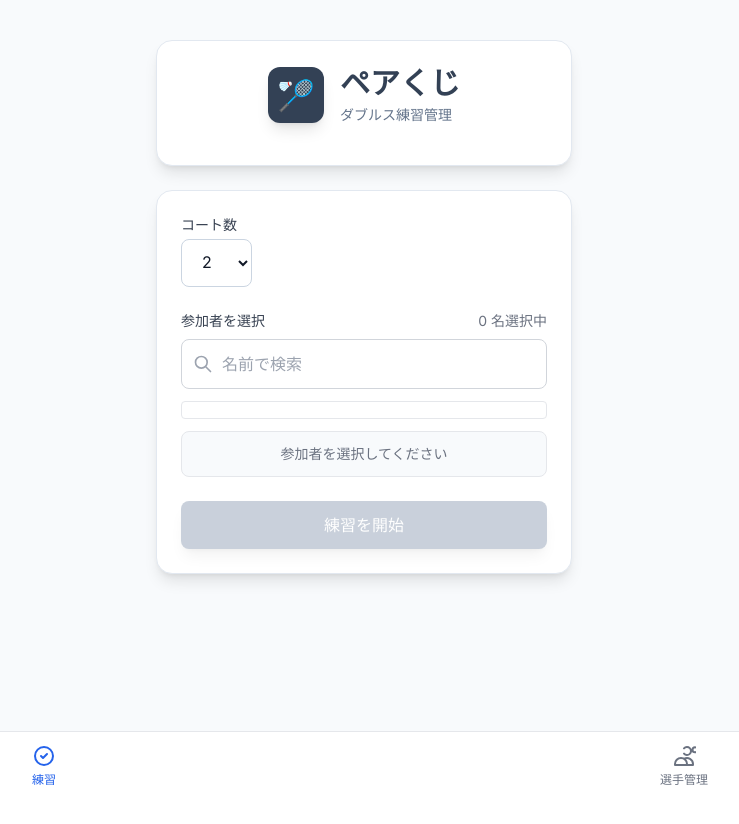
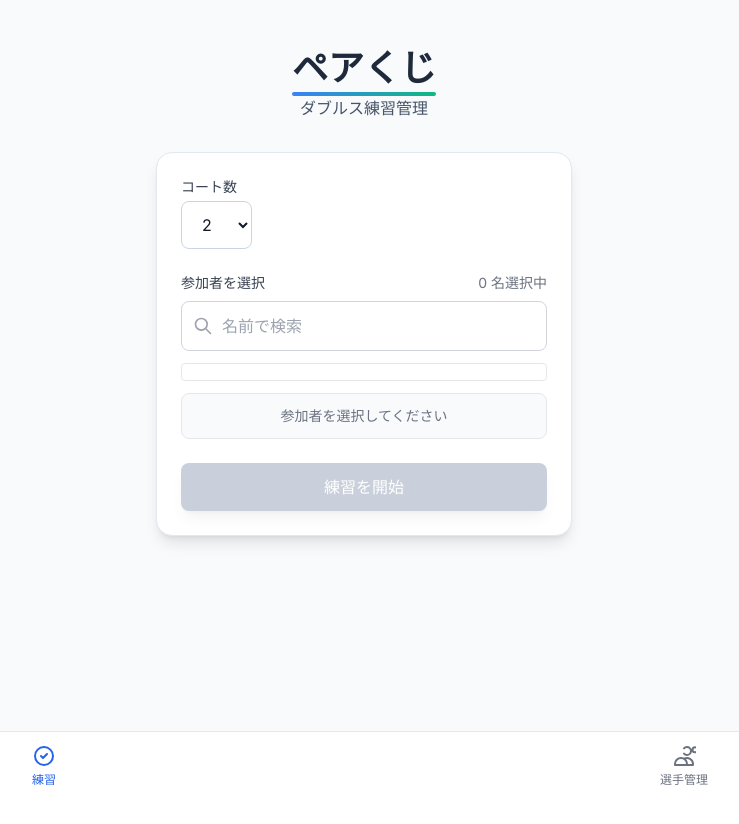
Before and after one commit to KM0912/pairkuji, a Next.js app: page /practice in a window 1280 px wide. Shown: the top 824 px of the page, without its empty margins (276-1015 px from the left). Built offline with nearby package versions, Linux system fonts and the light colour scheme.

Commit message:
練習ページのヘッダーデザインを改善し、ボタンのスタイルを更新

```diff
--- a/src/app/practice/page.tsx
+++ b/src/app/practice/page.tsx
@@ -145,27 +145,21 @@ export default function PracticePage() {
     <main className="bg-slate-50 min-h-screen">
       <div className="max-w-md mx-auto px-4 py-6">
         {/* Header */}
-        <div className="text-center mb-6 pt-4">
-          <div className="bg-white rounded-2xl p-6 shadow-lg border border-slate-200">
-            <div className="flex items-center justify-center gap-4 mb-4">
-              {/* Clean Badminton Icon */}
-              <div className="w-14 h-14 bg-slate-700 rounded-xl flex items-center justify-center shadow-lg">
-                <div className="text-3xl">🏸</div>
+        <div className="text-center mb-8 pt-6">
+          <div className="relative inline-block">
+            <h1 className="text-4xl font-bold text-slate-800 mb-2 relative">
+              ペアくじ
+              <div className="absolute -bottom-2 left-0 right-0 h-1 bg-gradient-to-r from-blue-500 to-emerald-500 rounded-full"></div>
+            </h1>
           </div>
-              <div className="text-left">
-                <h1 className="text-3xl font-bold text-slate-700 leading-tight">
-                  ペアくじ
-                </h1>
-                <p className="text-slate-500 text-sm font-medium mt-0.5">
+          <p className="text-slate-600 text-base mb-4">
             ダブルス練習管理
           </p>
-              </div>
-            </div>
 
           {settings && (
-              <div className="mt-4 pt-3 border-t border-slate-200">
+            <div className="mt-6">
               <button
-                  className="text-sm bg-slate-100 text-slate-600 px-4 py-2 rounded-lg hover:bg-slate-200 transition-colors font-medium"
+                className="text-sm bg-gradient-to-r from-slate-100 to-slate-200 text-slate-700 px-6 py-3 rounded-full hover:from-slate-200 hover:to-slate-300 transition-all duration-200 font-medium shadow-sm hover:shadow-md border border-slate-200"
                 onClick={() => {
                   setSubstituting(null);
                   resetPractice();
@@ -175,7 +169,6 @@ export default function PracticePage() {
               </button>
             </div>
           )}
-          </div>
         </div>
 
         {!settings ? (
```
Lines whose indentation alone changed are shown as unchanged.
